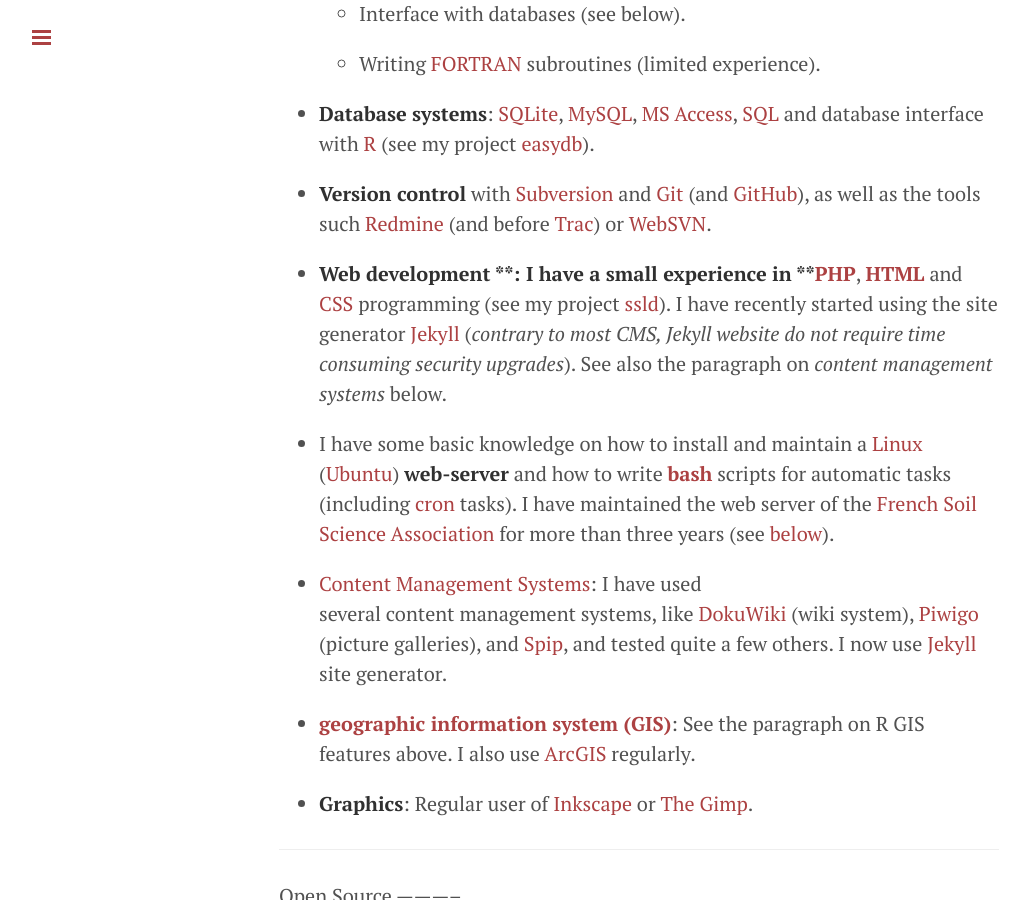
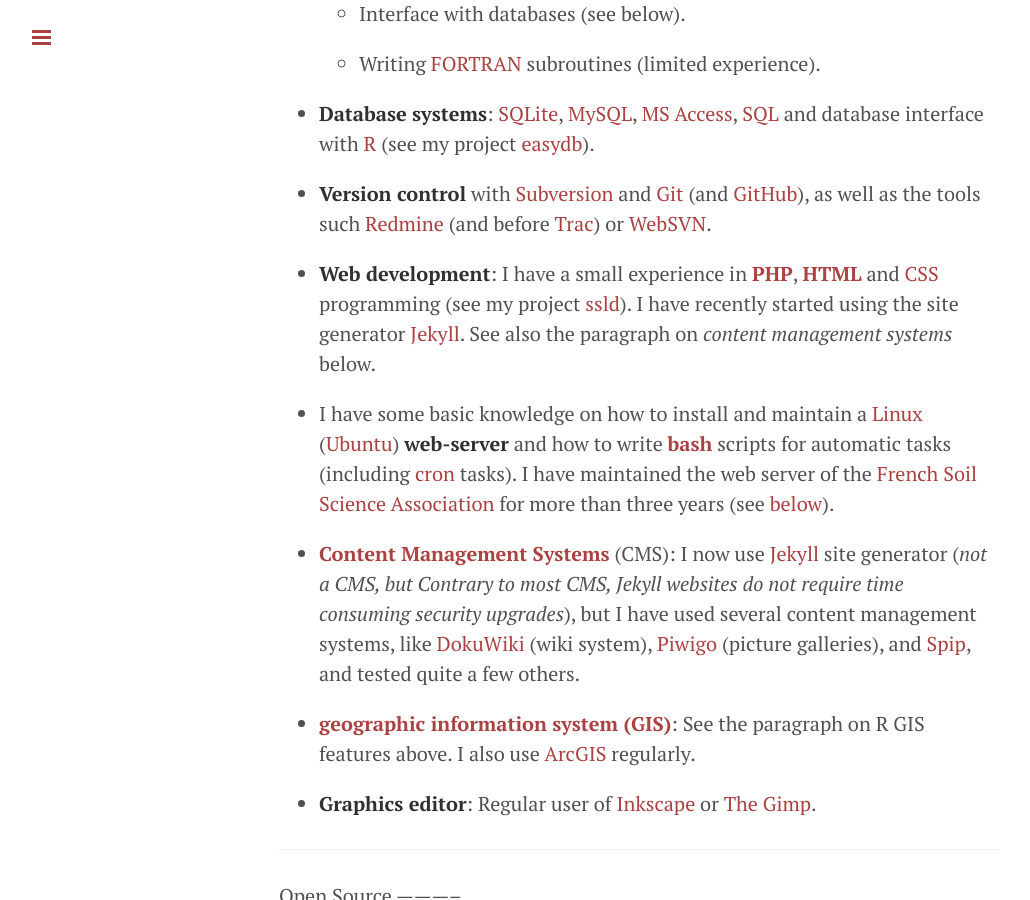
Before and after one commit to julienmoeys/julienmoeys.github.io, a Jekyll site: the page built from CV.md, in a window 1280 px wide and 900 px high, scrolled down 2803 px. Shown: the whole window, without its empty margins (1-1031 px from the left). Built offline with Jekyll 4.4.1, drawn with Linux system fonts in a browser that asks for light colours; Markdown is read by kramdown in place of the engine named in the settings.

Commit message:
edit IT section

```diff
--- a/CV.md
+++ b/CV.md
@@ -145,12 +145,10 @@
     [GitHub]), as well as the tools such [Redmine][]
     (and before [Trac][]) or [WebSVN][].
 
-*   **Web development **: I have a small experience in **[PHP][]**,
+*   **Web development**: I have a small experience in **[PHP][]**,
     **[HTML][]** and [CSS][] programming (see my project [ssld][]).
-    I have recently started using the site generator [Jekyll][]
-    (_contrary to most CMS, Jekyll website do not require time
-    consuming security upgrades_). See also the paragraph on
-    _content management systems_ below.
+    I have recently started using the site generator [Jekyll][].
+    See also the paragraph on _content management systems_ below.
 
 *   I have some basic knowledge on how to install and maintain
     a [Linux][] ([Ubuntu][]) **web-server** and how to write
@@ -159,16 +157,18 @@
     Science Association][AFES] for more than three years (see
     [below](#associations)).
 
-*   [Content Management Systems][CMS]: I have used
-    several content management systems, like [DokuWiki][] (wiki
-    system), [Piwigo][] (picture galleries), and [Spip][], and
-    tested quite a few others. I now use [Jekyll][] site generator.
+*   **[Content Management Systems][CMS]** (CMS):  I now use [Jekyll][]
+    site generator (_not a CMS, but Contrary to most CMS, Jekyll
+    websites do not require time consuming security upgrades_),
+    but I have used several content management systems, like
+    [DokuWiki][] (wiki system), [Piwigo][] (picture galleries),
+    and [Spip][], and tested quite a few others.
 
 *   **[geographic information system (GIS)][GIS]**: See the
     paragraph on R GIS features above. I also use [ArcGIS][]
     regularly.
 
-*   **Graphics**: Regular user of [Inkscape][] or [The Gimp][].
+*   **Graphics editor**: Regular user of [Inkscape][] or [The Gimp][].
 
 
 
```
